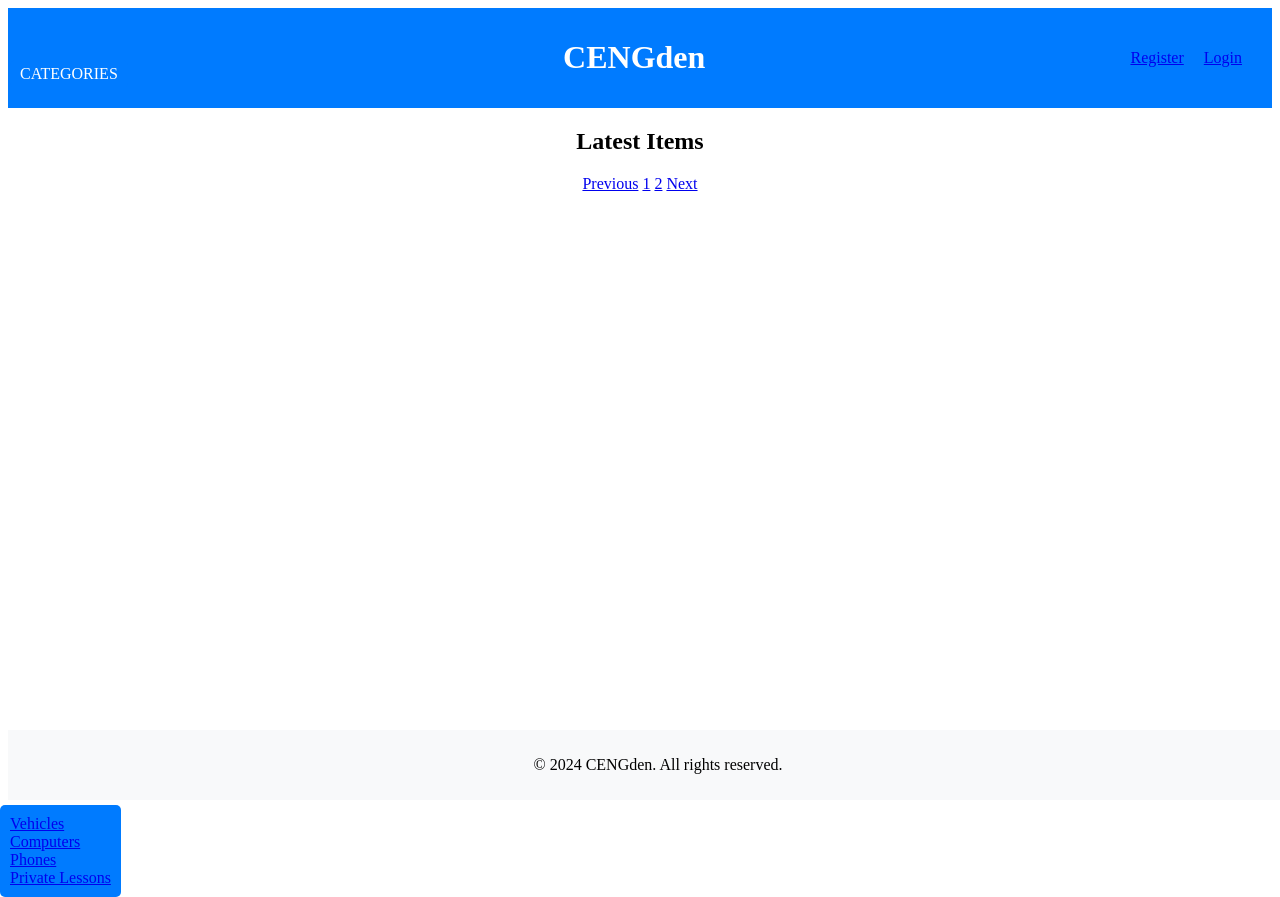
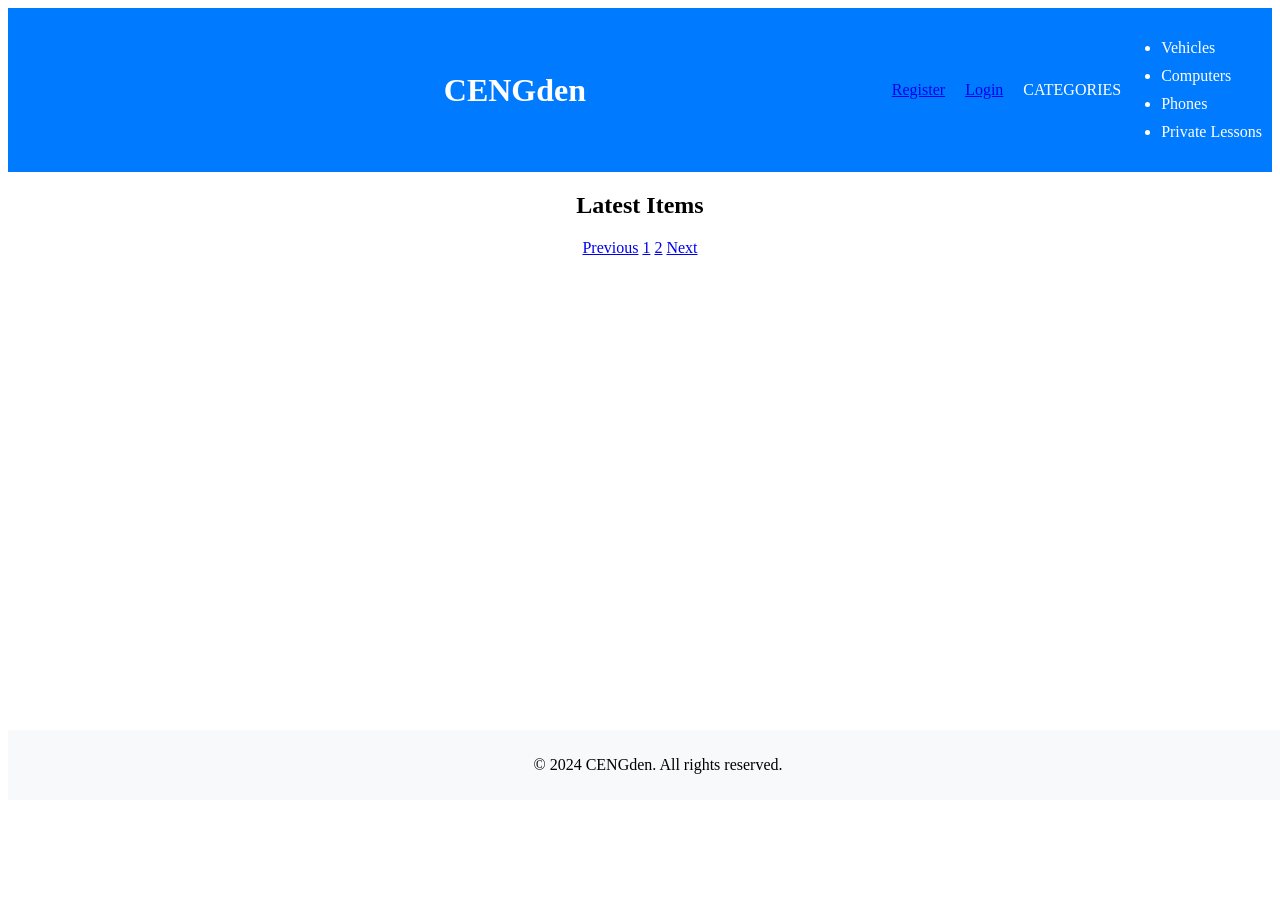
Before and after one commit to avsaralpay/cengden, a Flask app: page / in a window 1280 px wide. After the commit the page ends 774 px from the top, so only its background shows below. Run offline with Flask 2, Linux system fonts and the light colour scheme; data that the repository does not hold is empty; some libraries are stand-ins or nearby versions.

Commit message:
updated index.html

```diff
--- a/templates/index.html
+++ b/templates/index.html
@@ -48,29 +48,22 @@
             margin-right: 0; /* Remove margin for the last link */
         }
 
-        .categories-label {
-            position: absolute;
-            top: 60px; /* Adjust based on your actual layout */
-            left: 10px;
-            color: #fff;
-            background-color: #007bff;
-            padding: 5px 10px;
-            border-radius: 5px;
-        }
+        .categories-container {
+        position: fixed; /* Fixed position to keep it visible */
+        top: 100px; /* Adjust as needed */
+        left: 0;
+        width: 200px; /* Adjust as needed */
+        background-color: #007bff;
+        padding: 10px;
+        color: #fff;
+        border-radius: 5px;
+    }
 
-        .categories-list {
-            list-style-type: none;
-            padding: 0;
-            margin: 0;
-            position: absolute;
-            top: 100%;
-            left: 0;
-            background-color: #007bff;
-            padding: 10px;
-            margin-top: 5px;
-            border-radius: 5px;
-            width: max-content; /* Adjust width based on content */
-            color: #fff;
+        .categories-list li a {
+            color: #fff; /* Ensure links are visible */
+            text-decoration: none; /* Optional: removes underline */
+            display: block; /* Make each link block-level for easier clicking */
+            padding: 5px 0; /* Add some padding */
         }
 
         .latest-items {
```
